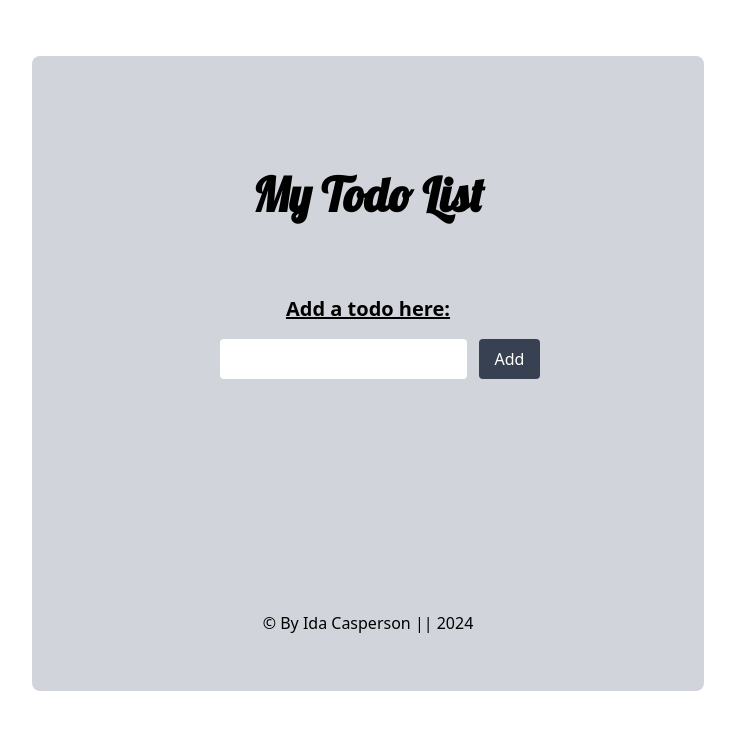
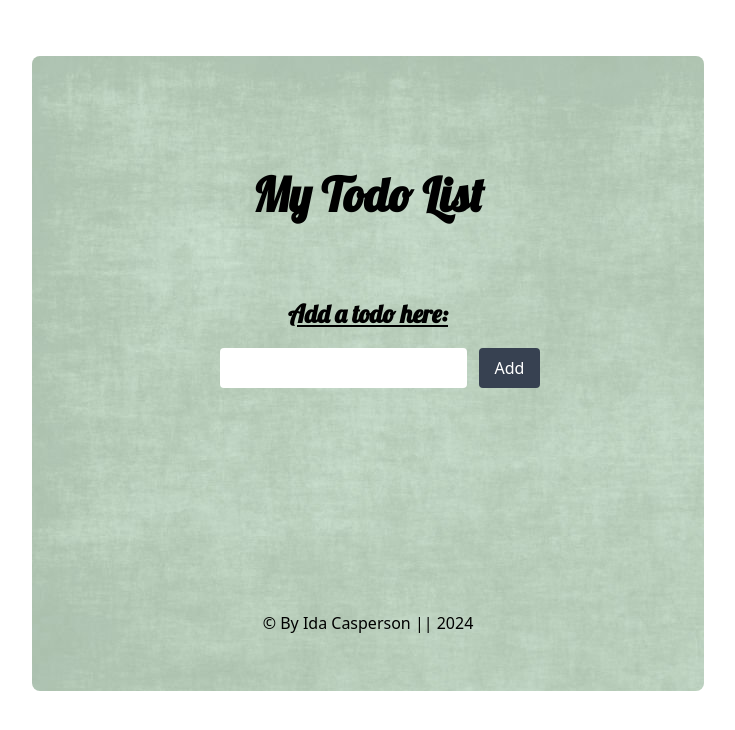
Before and after one commit to iiddaa96/TodoList-React, a React (Vite) app: page / in a window 1280 px wide. Shown: the top 730 px of the page, without its empty margins (272-1007 px from the left). Built offline with nearby package versions, Linux system fonts and the light colour scheme.

Commit message:
added background img

```diff
--- a/src/App.tsx
+++ b/src/App.tsx
@@ -1,13 +1,17 @@
 import Footer from "./components/Footer";
 import Header from "./components/Header";
 import TodoList from "./components/TodoList";
+import greenBackground from "./img/grön.jpg";
 
 function App() {
   return (
     <>
-      <div className="bg-gray-300 rounded-lg p-10 mt-14 mx-auto max-w-2xl">
+      <div
+        className="bg-gray-300 rounded-lg p-10 mt-14 mx-auto max-w-2xl"
+        style={{ backgroundImage: `url(${greenBackground})` }}
+      >
         <Header />
-        <main className="h-[300px] overflow-y-auto">
+        <main className="h-[300px] overflow-y-auto ">
           <TodoList />
         </main>
         <Footer />
--- a/src/components/Header.tsx
+++ b/src/components/Header.tsx
@@ -1,6 +1,6 @@
 function Header() {
   return (
-    <header className=" bg-gray-300  my-16  text-center font-semibold text-black ">
+    <header className="  my-16  text-center font-semibold text-black ">
       <h1 style={{ fontFamily: "Lobster, cursive", fontSize: 47 }}>
         My Todo List
       </h1>
--- a/src/components/TodoItem.tsx
+++ b/src/components/TodoItem.tsx
@@ -1,7 +1,7 @@
 import React, { useState } from "react";
 
-// Definiera typen för en uppgift
-interface Task {
+//Beskriver strukturen för objekten i tasks-arrayen
+export interface Task {
   id: number;
   text: string;
   completed: boolean;
@@ -48,7 +48,7 @@ const TodoItem: React.FC<TodoItemProps> = ({
             type="text"
             value={inputText}
             onChange={(e) => setInputText(e.target.value)}
-            className="border-gray-400 p-2 rounded ml-6 w-70"
+            className=" p-2 rounded ml-6 w-70"
           />
         ) : (
           <span className={`text-lg ${task.completed ? "line-through" : ""}`}>
--- a/src/components/TodoList.tsx
+++ b/src/components/TodoList.tsx
@@ -1,8 +1,8 @@
 import React, { useState } from "react";
 import TodoItem from "./TodoItem";
 
-// Definiera typen för en uppgift
-interface Task {
+// Beskriver strukturen för objekten i tasks-arrayen
+export interface Task {
   id: number;
   text: string;
   completed: boolean;
@@ -43,7 +43,10 @@ const TodoList: React.FC = () => {
 
   return (
     <div className="flex flex-col items-center justify-center">
-      <h2 className="text-center text-black text-xl font-semibold mb-4 underline">
+      <h2
+        style={{ fontFamily: "Lobster, cursive", fontSize: 25 }}
+        className="text-center text-black font-semibold mb-4 underline"
+      >
         Add a todo here:
       </h2>
       <div className="flex">
```
Also changed, not shown: src/img/grön.jpg (added).
